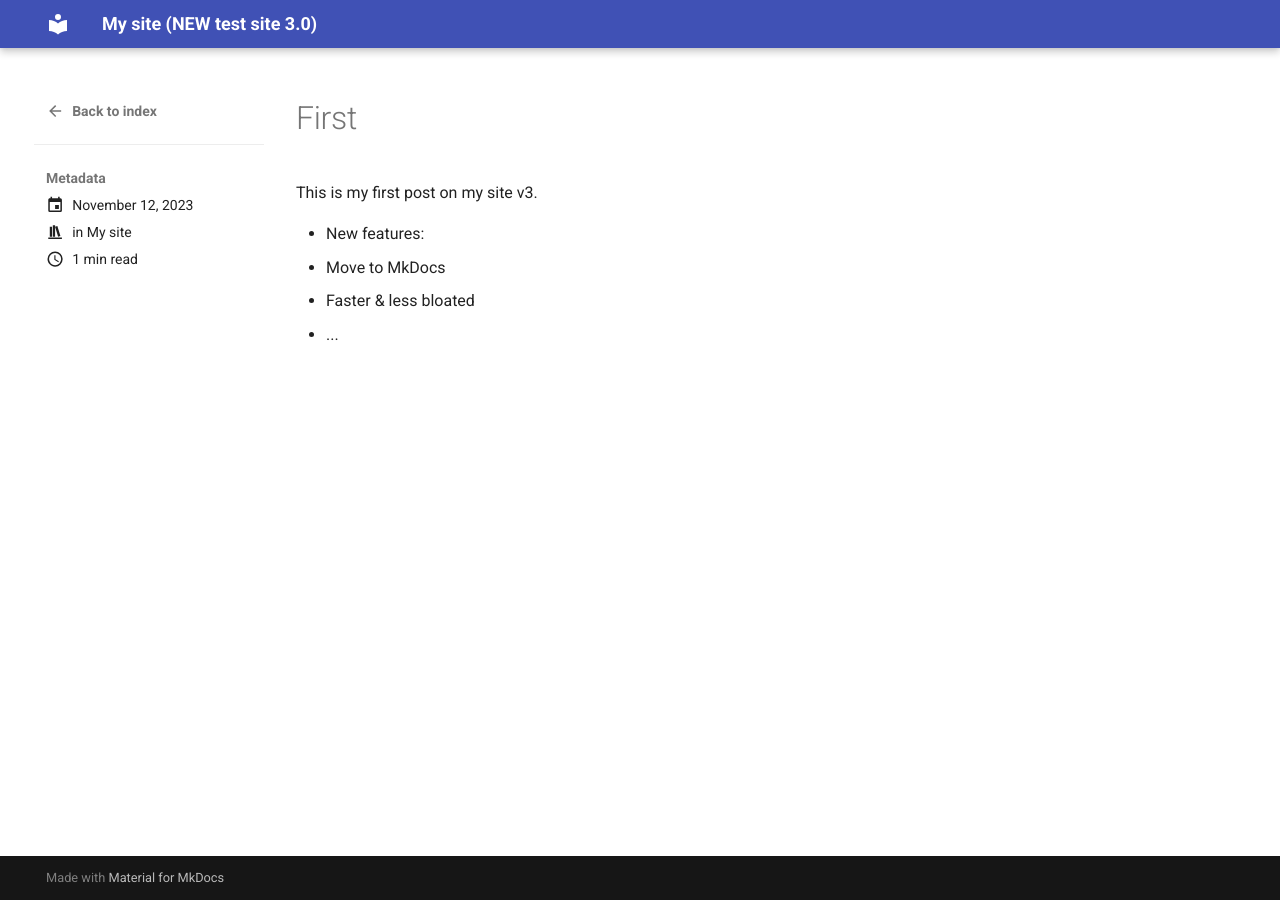
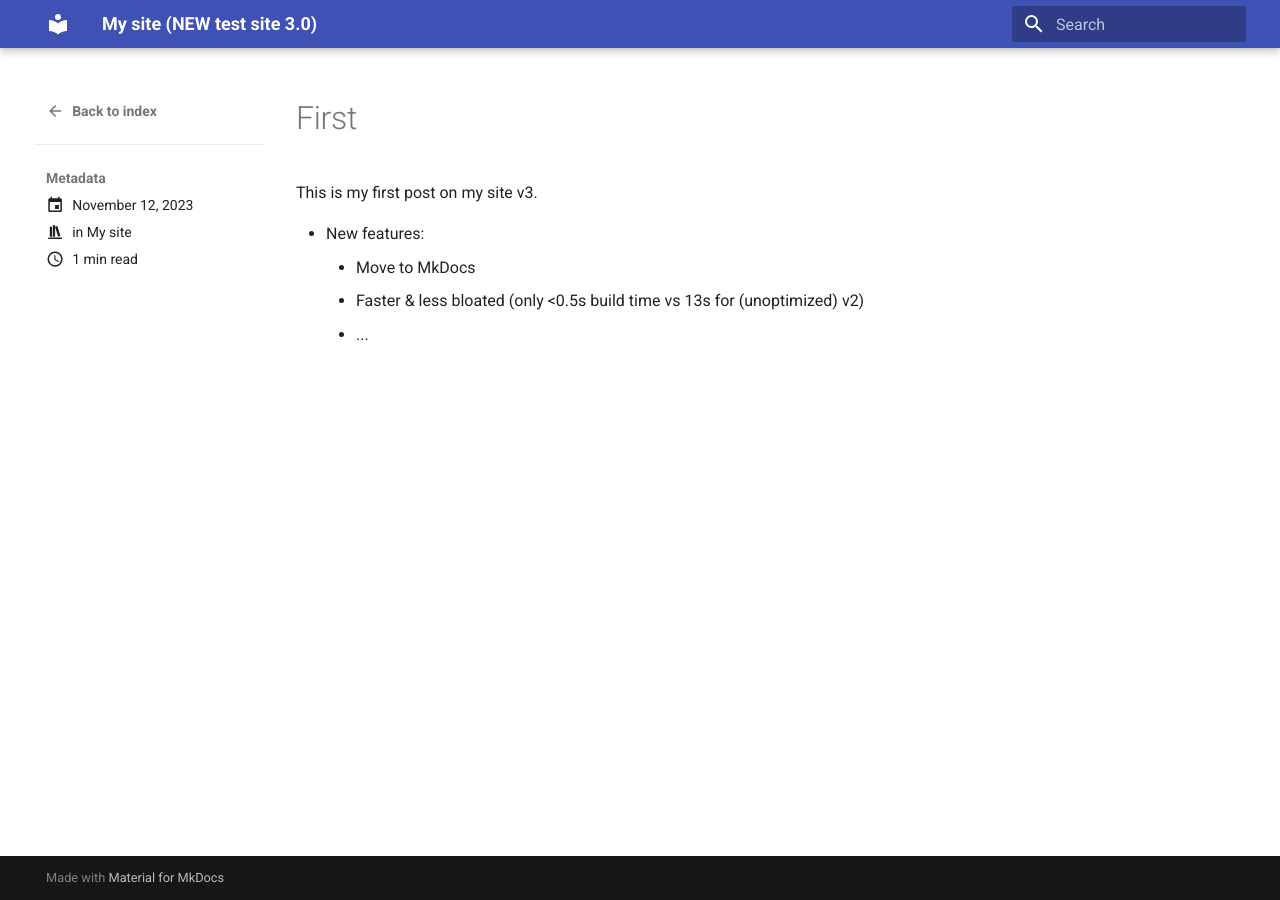
Before and after one commit to pt13762104/pt13762104.github.io, an MkDocs documentation site: the page built from docs/posts/first.md, in a window 1280 px wide. Built offline with MkDocs 1.6.1 and Material for MkDocs 9.7.7, drawn with Linux system fonts in a browser that asks for light colours.

```diff
--- a/docs/posts/first.md
+++ b/docs/posts/first.md
@@ -7,6 +7,6 @@ categories:
 This is my first post on my site v3.
 
 - New features:
-   - Move to MkDocs
-   - Faster & less bloated
-   - ...
+    - Move to MkDocs
+    - Faster & less bloated (only <0.5s build time vs 13s for (unoptimized) v2)
+    - ...
--- a/mkdocs.yml
+++ b/mkdocs.yml
@@ -5,3 +5,4 @@ theme:
 plugins:
     - blog:
           blog_dir: .
+    - search
```
